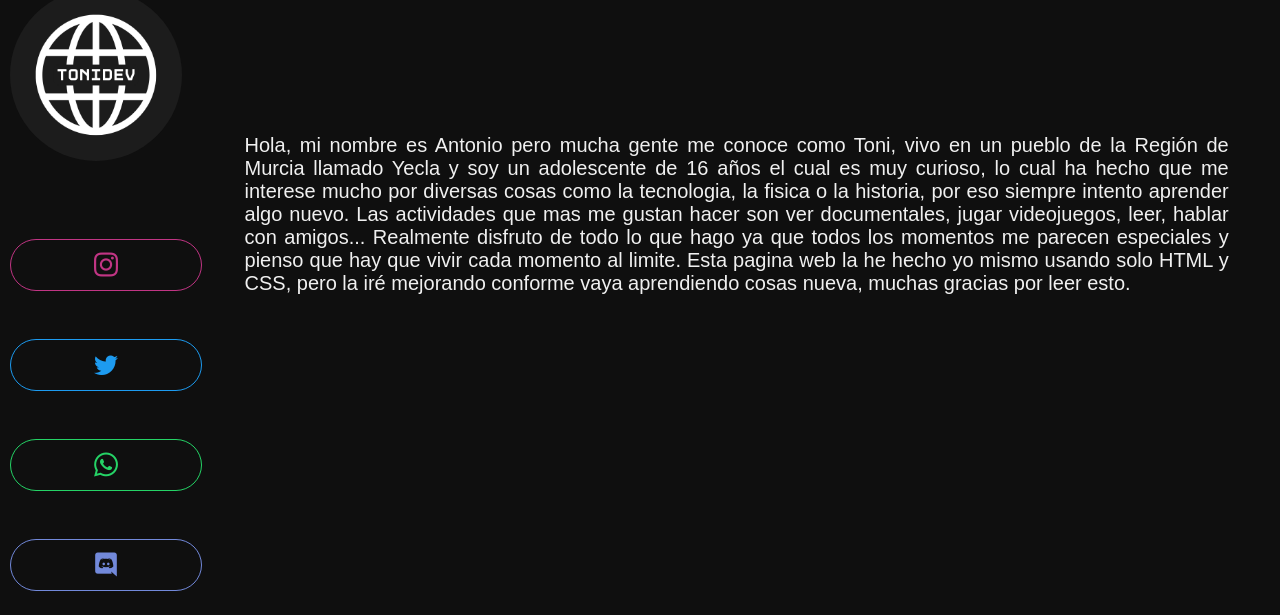
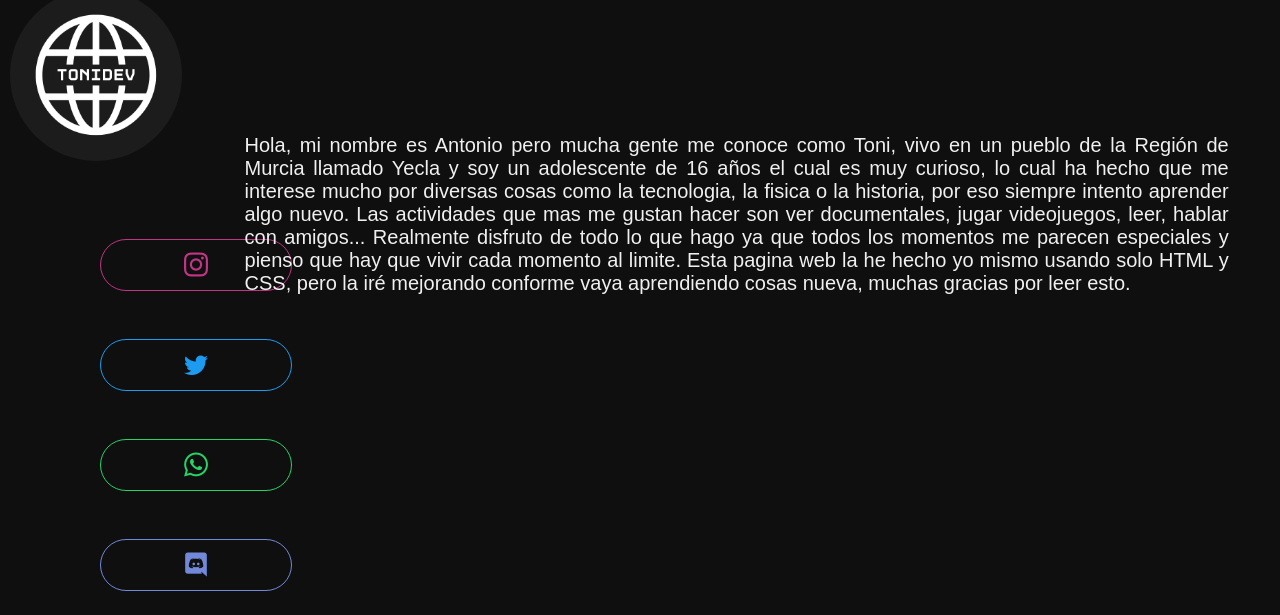
Before and after one commit to tonidevspain/tonidev.github.io, a plain HTML site: page index.html in a window 1280 px wide. Shown: the part 185-800 px from the top of the page. Drawn offline with Linux system fonts and the light colour scheme; files whose address does not match are found by name.

Commit message:
Update disenio.css

```diff
--- a/disenio.css
+++ b/disenio.css
@@ -93,7 +93,7 @@ header{
     height: 50%;
 }
 .Instagram, .Twitter, .Discord, .Whatsapp{
-    margin-left: 10px;
+    margin-left: 100px;
 }
 .Instagram{
     height: 25%;
```
